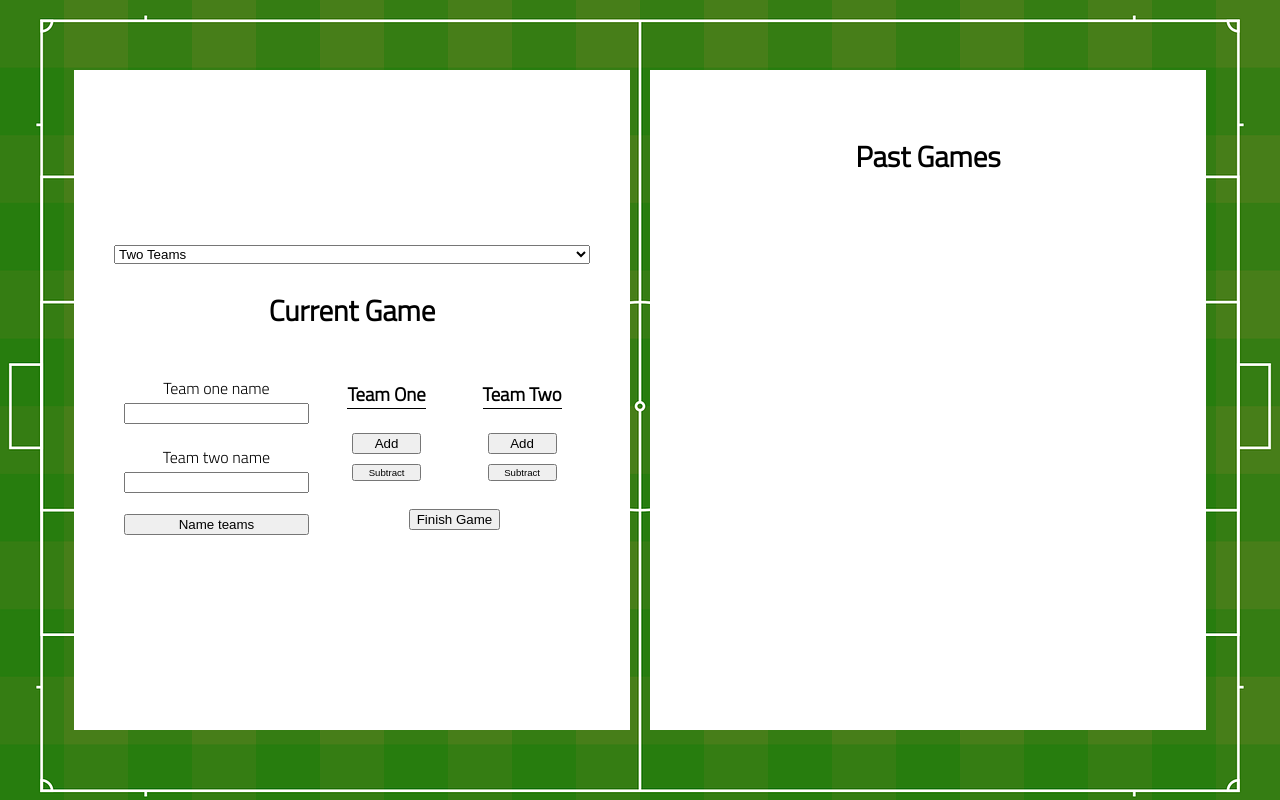
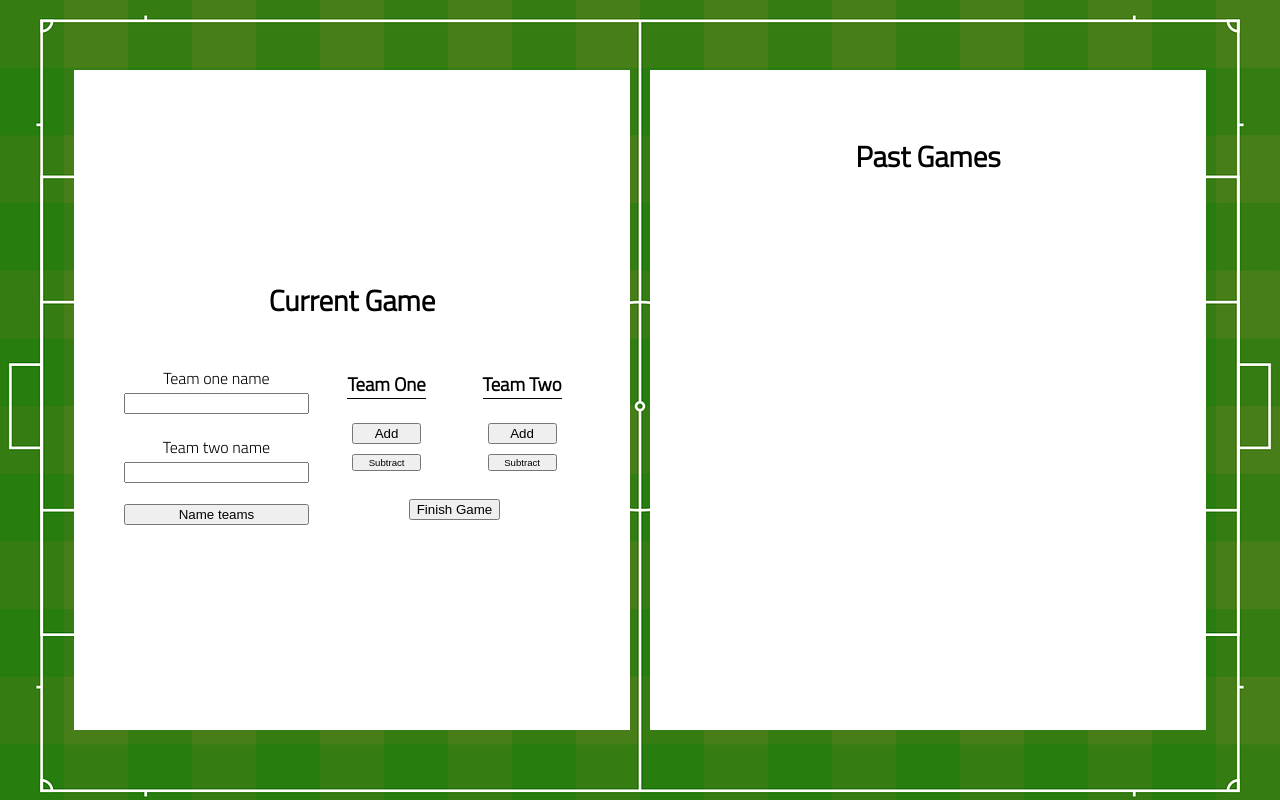
Before and after one commit to belliott15/soccer-scorekeeper-half-baked, a plain HTML site: page index.html in a window 1280 px wide. Drawn offline with Linux system fonts and the light colour scheme.

Commit message:
scrapped multiple team idea

```diff
--- a/app.js
+++ b/app.js
@@ -12,8 +12,6 @@ const teamTwoSubtractButton = document.getElementById('team-two-subtract-button'
 const finishGameButton = document.getElementById('finish-game-button');
 const teamOneLabel = document.getElementById('team-one-name');
 const teamTwoLabel = document.getElementById('team-two-name');
-
-const numberOfTeamsDropdown = documnet.getElementById('number-teams');
 
 // create an array to hold on to the state of past games
 
@@ -86,6 +84,8 @@ finishGameButton.addEventListener('click', () => {
     refreshCurrentGameEl();
 });
 
+
+
 function refreshCurrentGameEl() {
     currentGameEl.textContent = '';
 
@@ -115,7 +115,3 @@ function displayAllGames() {
     // use the renderGame function to render and append a past game for each past game in state
     // again, review the renderGame function in render-utils.js. How many arguments does it take? What order does it take them in?
 }
-
-function teamNumberHandle() {
-
-}
--- a/index.html
+++ b/index.html
@@ -16,10 +16,6 @@
     <main>
         <section class="main-section">
             <div class="left">
-                <select id="number-teams">
-                    <option>Two Teams</option>
-                    <option>Three Teams</option>
-                    <option>Four Teams</option>
                 </select>
                 <h2>Current Game</h2>
                 <div id="current-game-container"></div>
```
